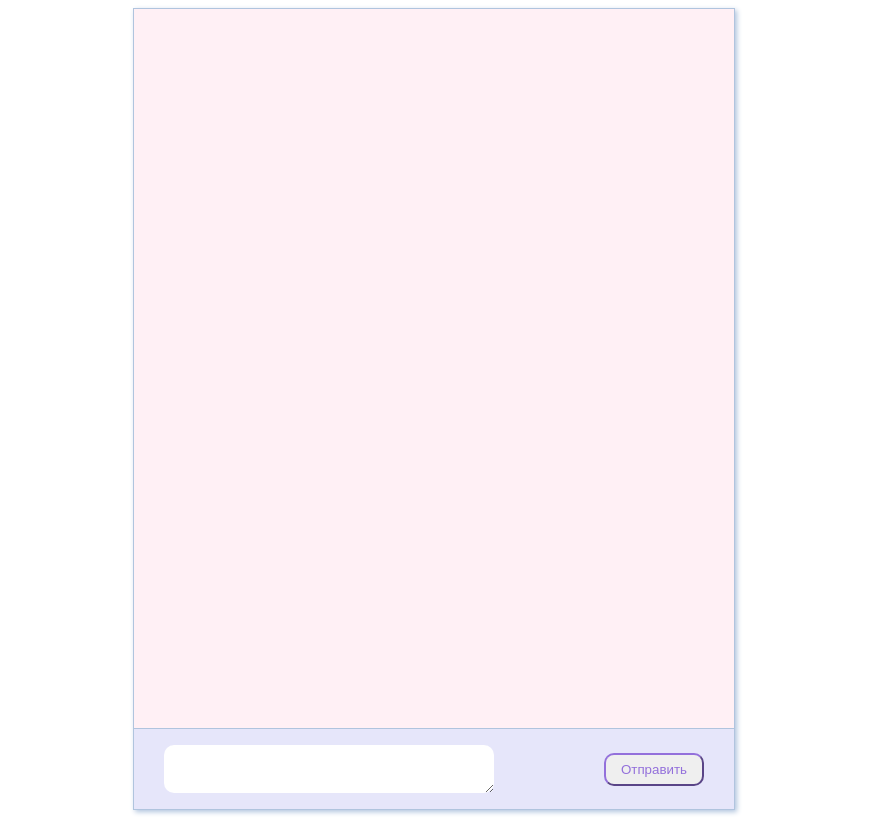
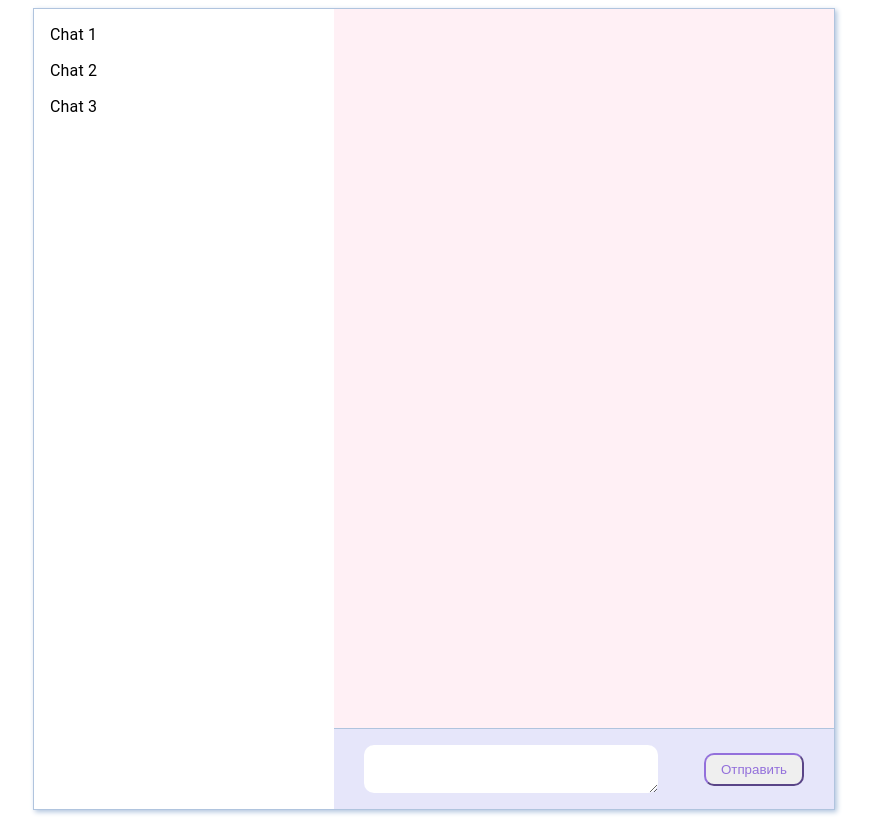
Before and after one commit to mysunlight86/social-network, a React (Create React App) app: page / in a window 1280 px wide. Shown: the whole page, without its empty margins (206-1077 px from the left). Built offline with nearby package versions, Linux system fonts and the light colour scheme.

Commit message:
feat: добавить список чатов

```diff
--- a/src/components/App.js
+++ b/src/components/App.js
@@ -2,20 +2,29 @@ import React, { useState, useEffect } from "react";
 import { makeStyles } from "@material-ui/core/styles";
 import InputMessage from './InputMessage';
 import MessageList from './MessageList';
+import MenuList from '@material-ui/core/MenuList';
+import MenuItem from '@material-ui/core/MenuItem';
 
 const useStyles = makeStyles(() => ({
   app: {
     margin: '0 auto',
-    width: '600px',
+    width: '800px',
     height: '800px',
     border: '1px solid lightsteelblue',
     display: 'flex',
+    justifyContent: 'space-between',
+    boxShadow: 'lightsteelblue 2px 2px 5px',
+  },
+  chatList: {
+    width: '100%',
+  },
+  chat: {
+    display: 'flex',
     flexDirection: 'column',
-    boxShadow: 'lightsteelblue 2px 2px 5px',
   },
   inputWrapper: {
     flex: '1',
-    width: '100%',
+    width: '500px',
     display: 'flex',
     alignItems: 'center',
     justifyContent: 'space-between',
@@ -38,15 +47,15 @@ function App() {
   const [messageList, setMessageList] = useState([]);
 
   const onSendMessage = () => {
-    setMessageList((prev) => [...prev, {text: inputMessage, author: 'user'}]);
+    setMessageList((prev) => [...prev, { text: inputMessage, author: 'user' }]);
     setInputMessage("");
   };
 
   useEffect(() => {
     const timerId = setTimeout(() => {
       setMessageList((prev) => {
-        if (prev.length && prev[prev.length-1].author !== 'robot') {
-          return [...prev, {text: prev[prev.length-1].text, author: 'robot'}];
+        if (prev.length && prev[prev.length - 1].author !== 'robot') {
+          return [...prev, { text: prev[prev.length - 1].text, author: 'robot' }];
         }
         return prev;
       });
@@ -58,11 +67,21 @@ function App() {
 
   return (
     <div className={classes.app}>
-      <MessageList list={messageList} />
+      <div className={classes.chatList}>
+        <MenuList>
+          <MenuItem>Chat 1</MenuItem>
+          <MenuItem>Chat 2</MenuItem>
+          <MenuItem>Chat 3</MenuItem>
+        </MenuList>
+      </div>
 
-      <div className={classes.inputWrapper}>
-        <InputMessage inputValue={inputMessage} onChangeMessage={setInputMessage} onSendMessage={onSendMessage} />
-        <button onClick={onSendMessage} className={classes.buttonSend}>Отправить</button>
+      <div className={classes.chat}>
+        <MessageList list={messageList} />
+
+        <div className={classes.inputWrapper}>
+          <InputMessage inputValue={inputMessage} onChangeMessage={setInputMessage} onSendMessage={onSendMessage} />
+          <button onClick={onSendMessage} className={classes.buttonSend}>Отправить</button>
+        </div>
       </div>
     </div>
   );
--- a/src/components/InputMessage.js
+++ b/src/components/InputMessage.js
@@ -7,7 +7,7 @@ const useStyles = makeStyles(() => ({
     border: 'none',
     outline: 'none',
     borderRadius: '10px',
-    width: '300px',
+    width: '60%',
     color: 'mediumpurple',
     fontWeight: 'bold',
   },
```
